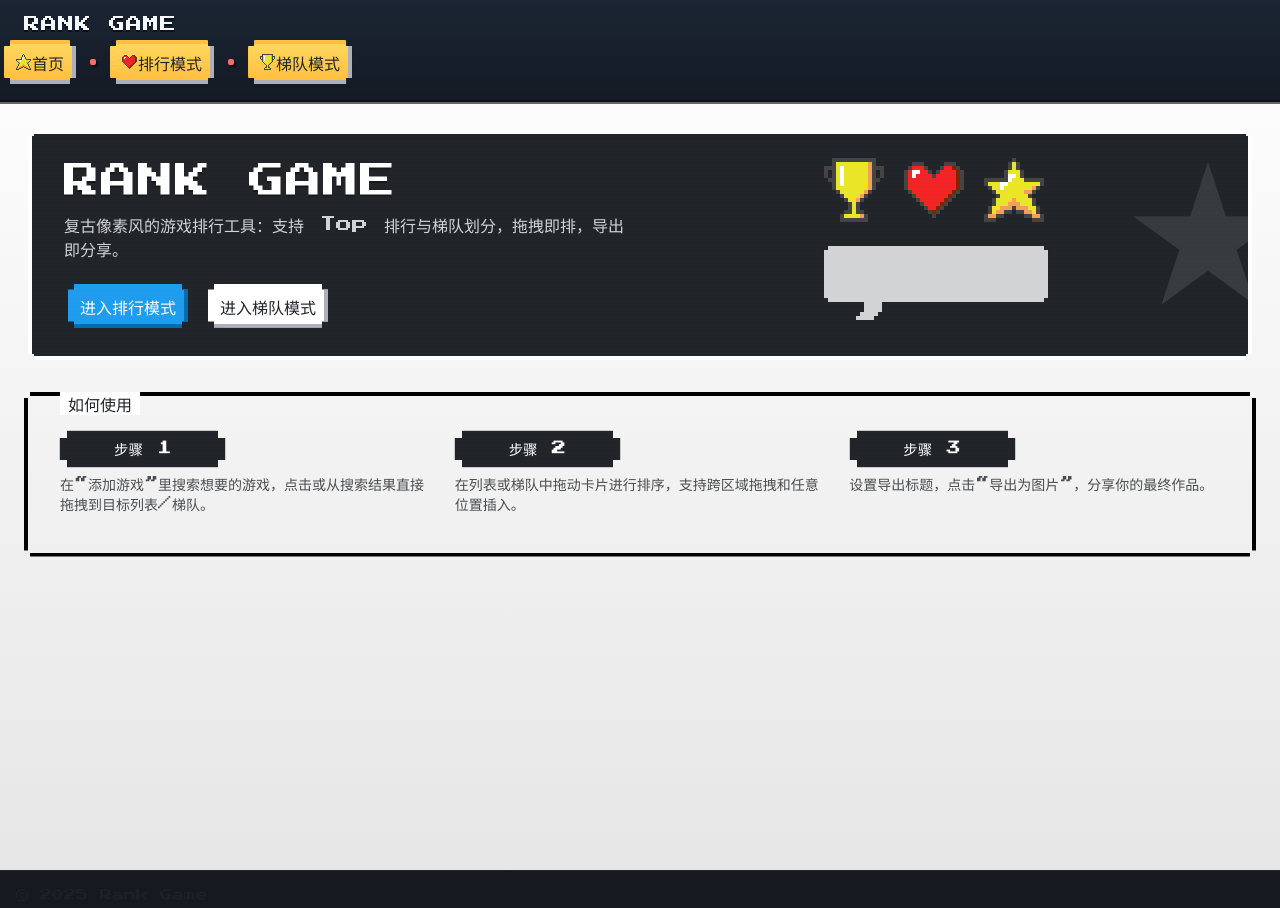
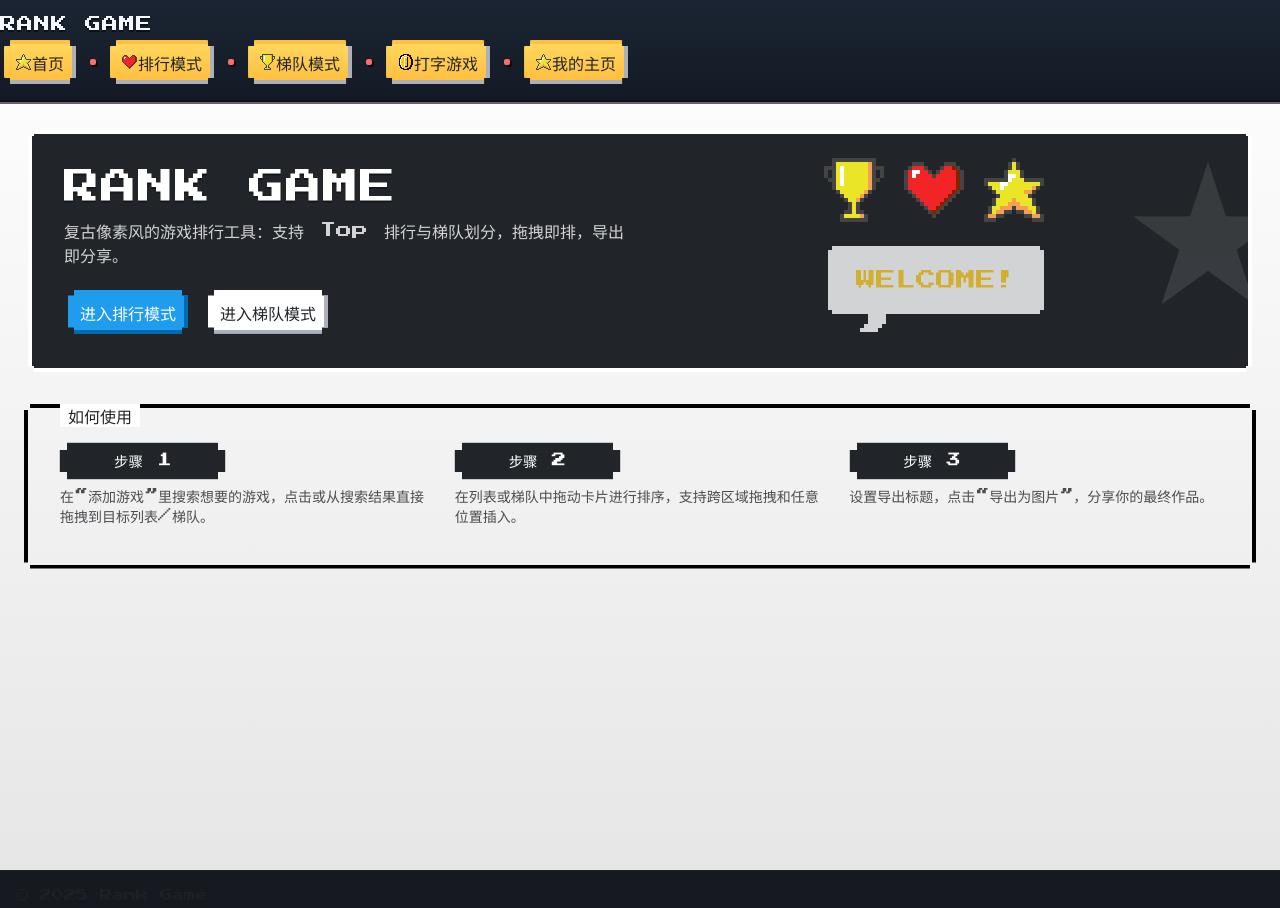
Before and after one commit to XIAOZHUXUEJAVA/game-ranking, a Next.js app: page / in a window 1280 px wide. Shown: the top 908 px of the page. Built offline with nearby package versions, Linux system fonts and the light colour scheme; a web font is replaced by a local one.

Commit message:
添加主页

```diff
--- a/src/app/layout.tsx
+++ b/src/app/layout.tsx
@@ -38,8 +38,7 @@ export default function RootLayout({
         <header className="retro-header">
           <nav className="container mx-auto flex items-center justify-between py-3">
             <Link href="/" className="retro-brand">
-              <i className="nes-icon  is-small pixel-icons" aria-hidden />
-              <span className="brand-text">RANK GAME</span>
+              <div className="brand-text">RANK GAME</div>
             </Link>
             <div className="retro-nav">
               <Link href="/" className="nav-link nes-btn pixel-rounded">
@@ -63,6 +62,28 @@ export default function RootLayout({
                 />
                 <span>梯队模式</span>
               </Link>
+
+              <span className="nav-dot rounded-[2px] hidden sm:inline-block" />
+              <Link
+                href="https://sky-typing.netlify.app/"
+                className="nav-link nes-btn pixel-rounded"
+                target="_blank"
+              >
+                <i className="nes-icon coin is-small pixel-icons" aria-hidden />
+                <span>打字游戏</span>
+              </Link>
+              <span className="nav-dot rounded-[2px] hidden sm:inline-block" />
+              <Link
+                href="https://piggyblog.xyz/"
+                className="nav-link nes-btn pixel-rounded"
+                target="_blank"
+              >
+                <i
+                  className="nes-icon star  is-small pixel-icons"
+                  aria-hidden
+                />
+                <span>我的主页</span>
+              </Link>
             </div>
           </nav>
         </header>
--- a/src/app/page.tsx
+++ b/src/app/page.tsx
@@ -13,9 +13,11 @@ export default function Home() {
         </div>
         <div className="grid md:grid-cols-2 gap-8 items-center">
           <div>
-            <h1 className="retro-title text-3xl md:text-4xl leading-tight">
-              RANK GAME
-            </h1>
+            <div className="flex items-center gap-2">
+              <h1 className="retro-title text-3xl md:text-4xl leading-tight">
+                RANK GAME
+              </h1>
+            </div>{" "}
             <p className="mt-3 opacity-80 text-sm md:text-base">
               复古像素风的游戏排行工具：支持 Top
               排行与梯队划分，拖拽即排，导出即分享。
@@ -35,8 +37,8 @@ export default function Home() {
               <i className="nes-icon heart is-large" />
               <i className="nes-icon star is-large" />
             </div>
-            <div className="nes-balloon from-left text-center text-xs opacity-80">
-              选择一种模式开始创建你的榜单
+            <div className="nes-balloon from-left text-center text-xl opacity-80 text-amber-300">
+              WELCOME!
             </div>
           </div>
         </div>
```
